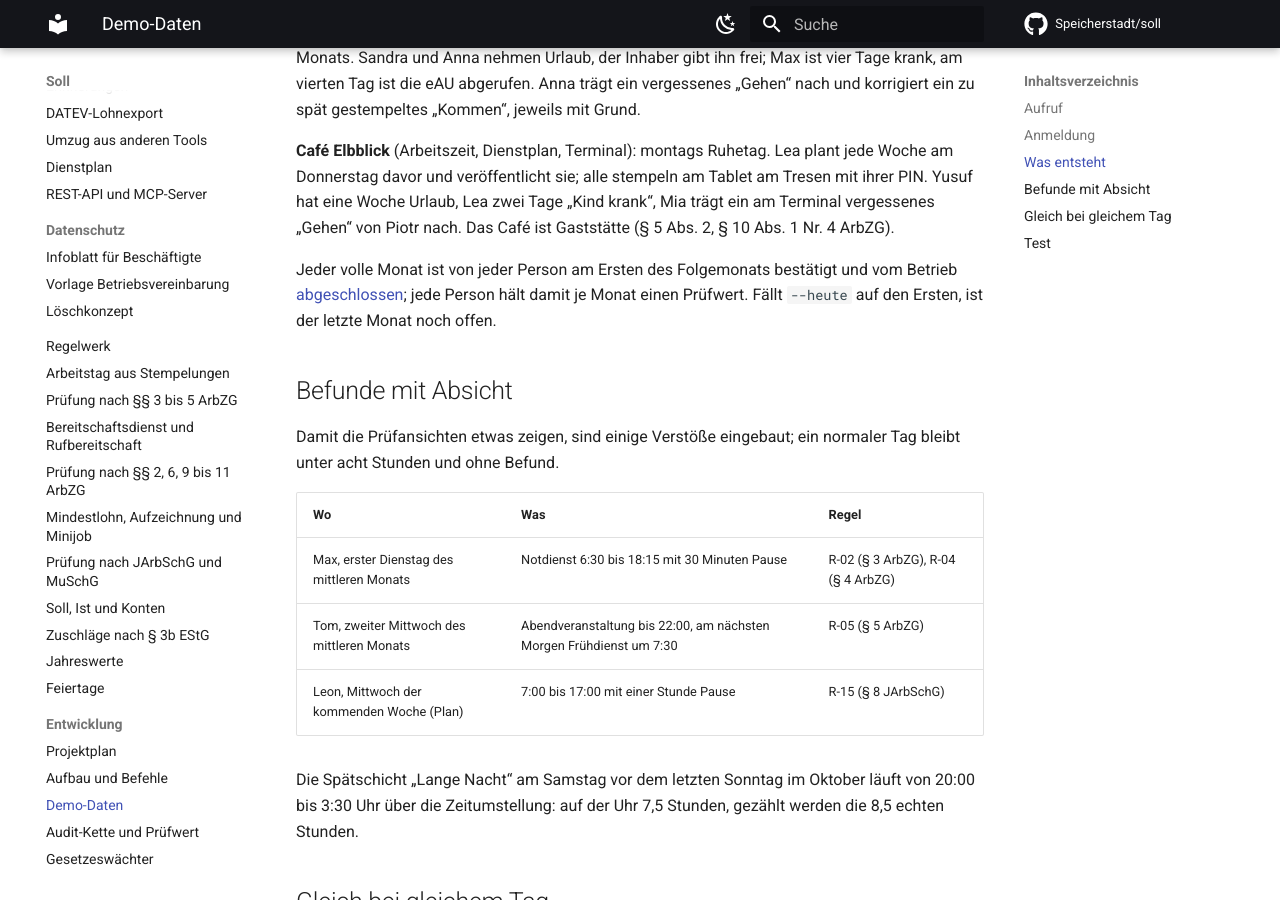
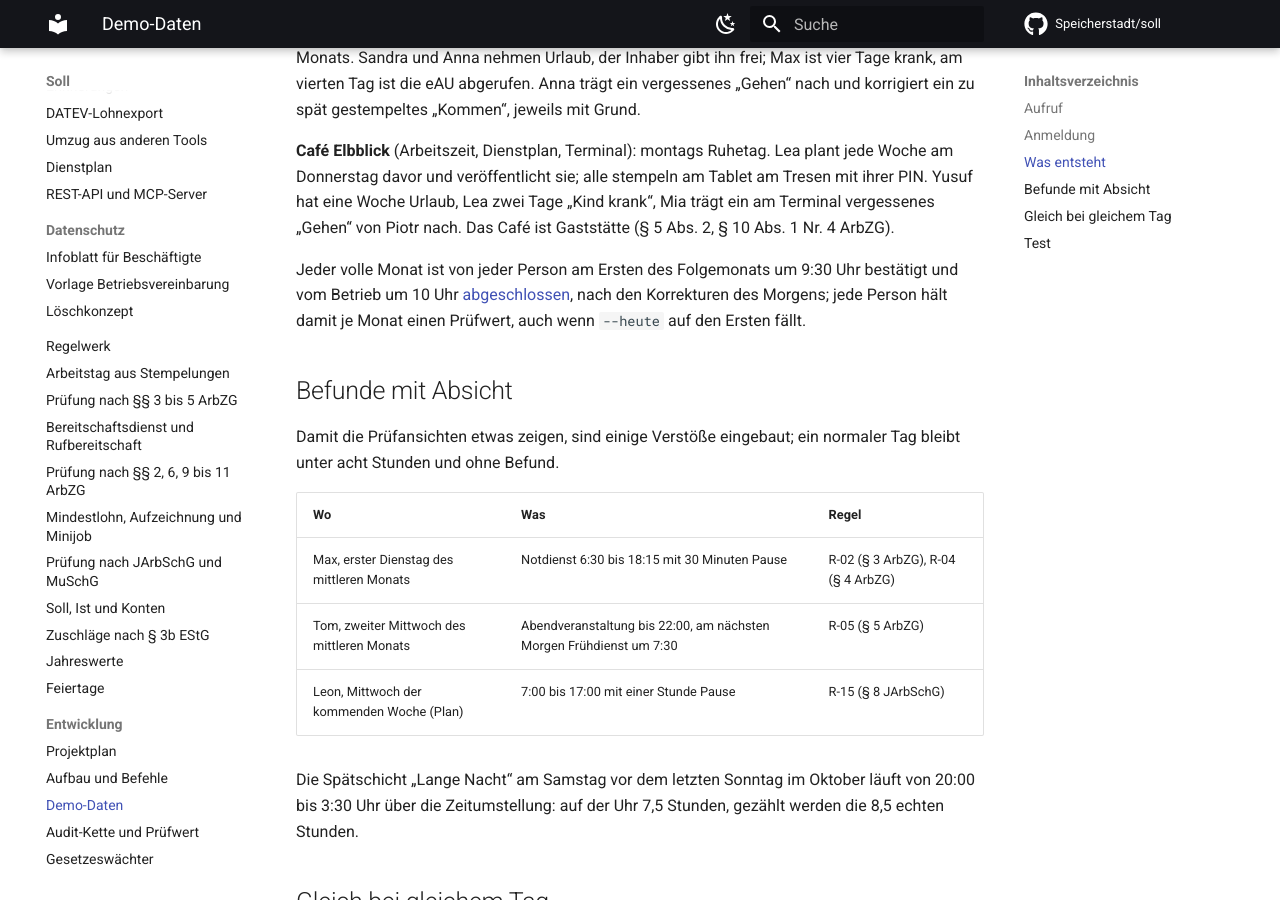
Before and after one commit to Speicherstadt/soll, an MkDocs documentation site: the page built from docs/demo.md, in a window 1280 px wide and 900 px high, scrolled down 2091 px. Built offline with MkDocs 1.6.1 and Material for MkDocs 9.7.7, drawn with Linux system fonts in a browser that asks for light colours; comment, search, counter and statistics services are not loaded.

Commit message:
S-909: confirm and close each month on the 1st before 10:30 (review)
With --heute on the 1st the last full month stayed open: the story ends at
10:30 and the closings were at 17:00/18:00. They now come at 9:30/10:00,
after the morning's corrections and more than 9 h after the month's last
stamp (schicht_kann_weiterlaufen).

Co-Authored-By: Claude Opus 5.5 <noreply@anthropic.com>
Claude-Session: https://claude.ai/code/session_014k4Nfif8AkmJuguTTg1oKS

```diff
--- a/docs/demo.md
+++ b/docs/demo.md
@@ -77,9 +77,9 @@ Donnerstag davor und veröffentlicht sie; alle stempeln am Tablet am Tresen mit
 eine Woche Urlaub, Lea zwei Tage „Kind krank“, Mia trägt ein am Terminal vergessenes „Gehen“ von
 Piotr nach. Das Café ist Gaststätte (§ 5 Abs. 2, § 10 Abs. 1 Nr. 4 ArbZG).
 
-Jeder volle Monat ist von jeder Person am Ersten des Folgemonats bestätigt und vom Betrieb
-[abgeschlossen](monatsabschluss.md); jede Person hält damit je Monat einen Prüfwert. Fällt
-`--heute` auf den Ersten, ist der letzte Monat noch offen.
+Jeder volle Monat ist von jeder Person am Ersten des Folgemonats um 9:30 Uhr bestätigt und vom
+Betrieb um 10 Uhr [abgeschlossen](monatsabschluss.md), nach den Korrekturen des Morgens; jede Person
+hält damit je Monat einen Prüfwert, auch wenn `--heute` auf den Ersten fällt.
 
 ## Befunde mit Absicht
 
```
Also changed, not shown: docs/plan.md (+1 -1 lines), 1 other file.
